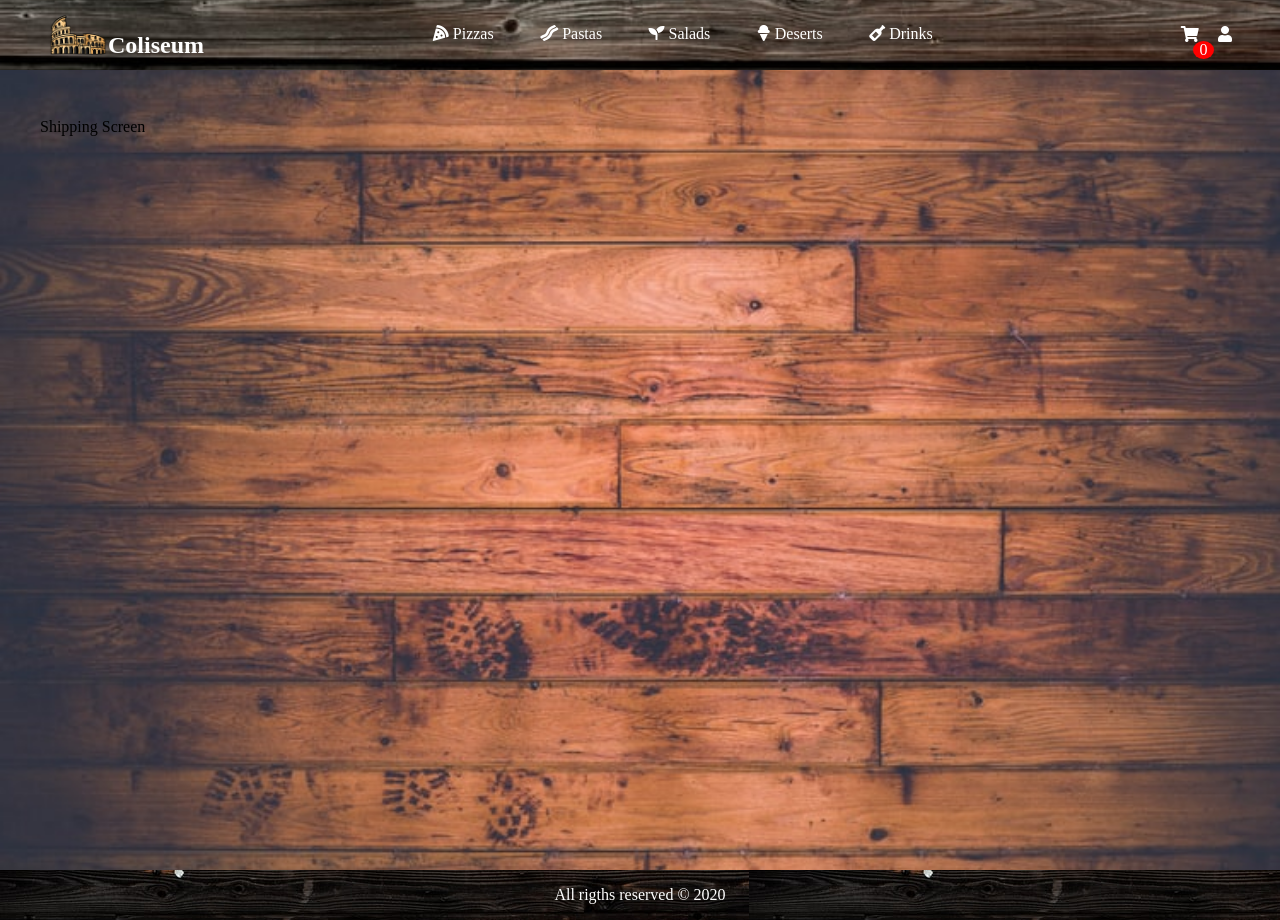
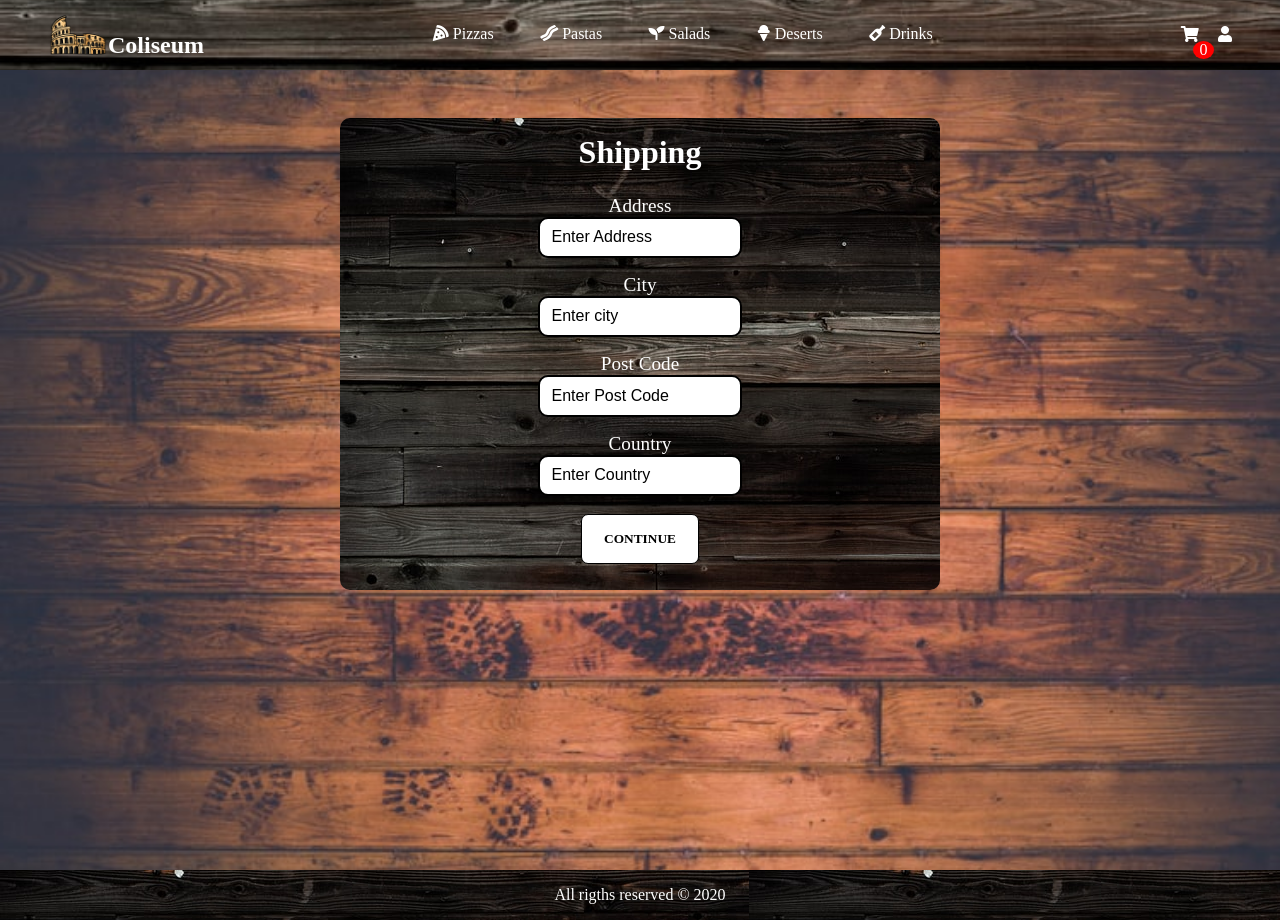
Before and after one commit to IgorNep/pizzashop, a React (Create React App) app in the folder client/: page /shipping in a window 1280 px wide. Built offline with nearby package versions, Linux system fonts and the light colour scheme; a web font is replaced by a local one.

Commit message:
add shipping address constant and action

```diff
--- a/client/src/actions/cartActions.js
+++ b/client/src/actions/cartActions.js
@@ -2,6 +2,7 @@ import {
   ITEM_CART_REMOVE,
   ITEM_CART_ADD,
   ITEM_CART_FULL_REMOVE,
+  CART_SAVE_SHIPPING_ADDRESS,
 } from '../constants/cartConstants';
 
 export const addItemToCart = (product) => async (dispatch, getState) => {
@@ -46,3 +47,8 @@ export const removeFullItemFromCart = (product) => async (
     console.error('Error');
   }
 };
+
+export const saveShippingAddress = (data) => async (dispatch) => {
+  dispatch({ type: CART_SAVE_SHIPPING_ADDRESS, payload: data });
+  localStorage.setItem('shippingAddress', JSON.stringify(data));
+};
--- a/client/src/screens/ShippingScreen.js
+++ b/client/src/screens/ShippingScreen.js
@@ -1,7 +1,73 @@
-import React from 'react';
+import React, { useState, useEffect } from 'react';
+import { useSelector, useDispatch } from 'react-redux';
+import FormContainer from '../components/FormContainer';
+import { saveShippingAddress } from '../actions/cartActions';
 
-const ShippingScreen = () => {
-  return <div>Shipping Screen</div>;
+const ShippingScreen = ({ history }) => {
+  const dispatch = useDispatch();
+  const [address, setAddress] = useState('');
+  const [city, setCity] = useState('');
+  const [newPostNumber, setNewPostNumber] = useState('');
+  const [country, setCountry] = useState('');
+
+  const cart = useSelector((state) => state.cart);
+  const { shippinAddress } = cart;
+
+  const submitHandler = (e) => {
+    e.preventDefault();
+    dispatch(saveShippingAddress({ address, city, newPostNumber, country }));
+  };
+
+  return (
+    <FormContainer>
+      <h2>Shipping</h2>
+      <form onSubmit={submitHandler}>
+        <div className="form-group">
+          <label htmlFor="name">Address</label>
+          <input
+            type="text"
+            placeholder="Enter Address"
+            id="address"
+            value={address}
+            onChange={(e) => setAddress(e.target.value)}
+          />
+        </div>
+        <div className="form-group">
+          <label htmlFor="city">City</label>
+          <input
+            type="text"
+            placeholder="Enter city"
+            id="city"
+            value={city}
+            onChange={(e) => setCity(e.target.value)}
+          />
+        </div>
+        <div className="form-group">
+          <label htmlFor="newPostNumber"> Post Code</label>
+          <input
+            type="text"
+            placeholder="Enter Post Code"
+            id="newPostNumber"
+            value={newPostNumber}
+            onChange={(e) => setNewPostNumber(e.target.value)}
+          />
+        </div>
+        <div className="form-group">
+          <label htmlFor="country">Country</label>
+          <input
+            type="text"
+            placeholder="Enter Country"
+            id="country"
+            value={country}
+            onChange={(e) => setCountry(e.target.value)}
+          />
+        </div>
+        <button type="submit" className="btn btn-light">
+          Continue
+        </button>
+      </form>
+    </FormContainer>
+  );
 };
 
 export default ShippingScreen;
```
Also changed, not shown: 1 other file (tests, documents, lock files or other folders).
